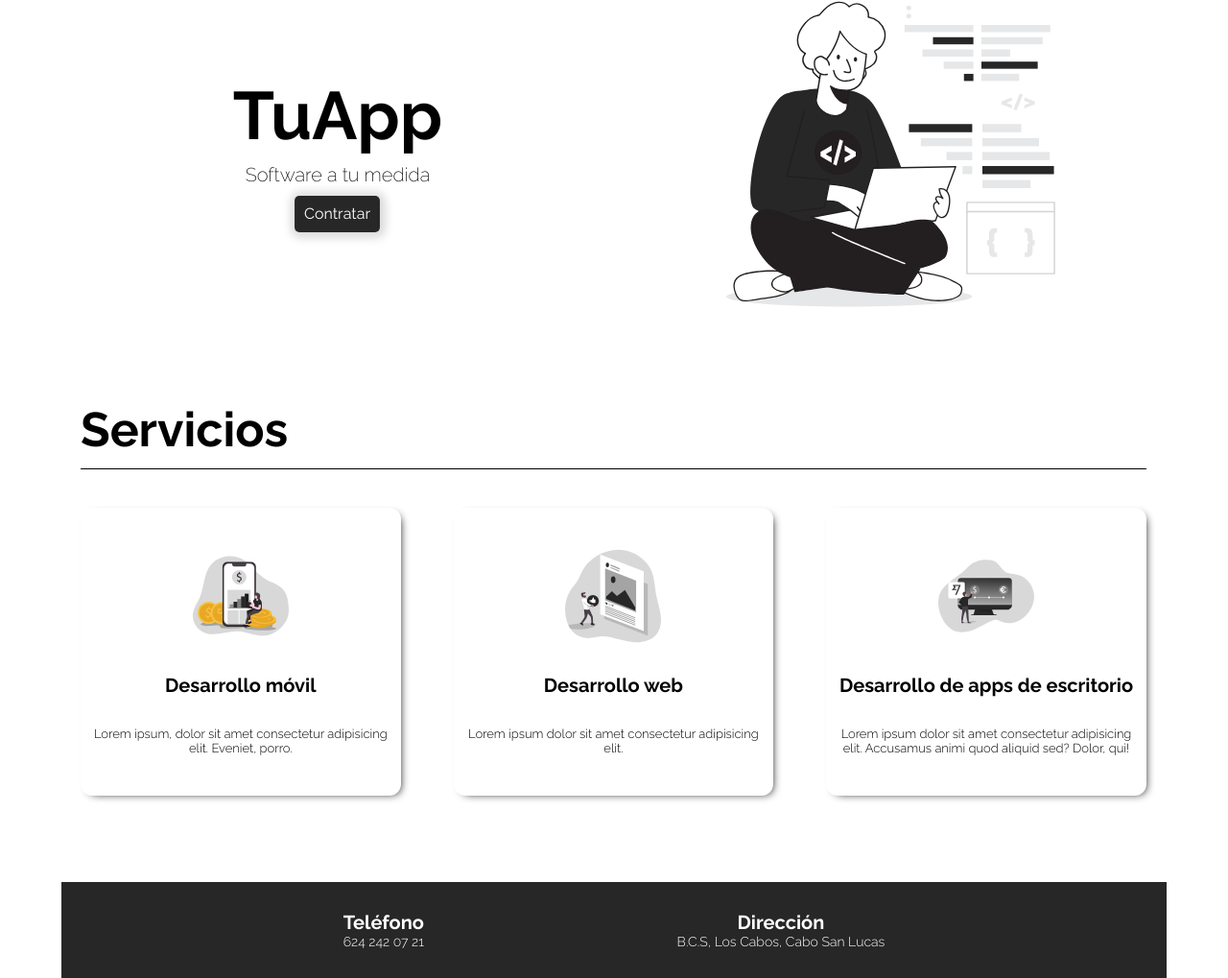
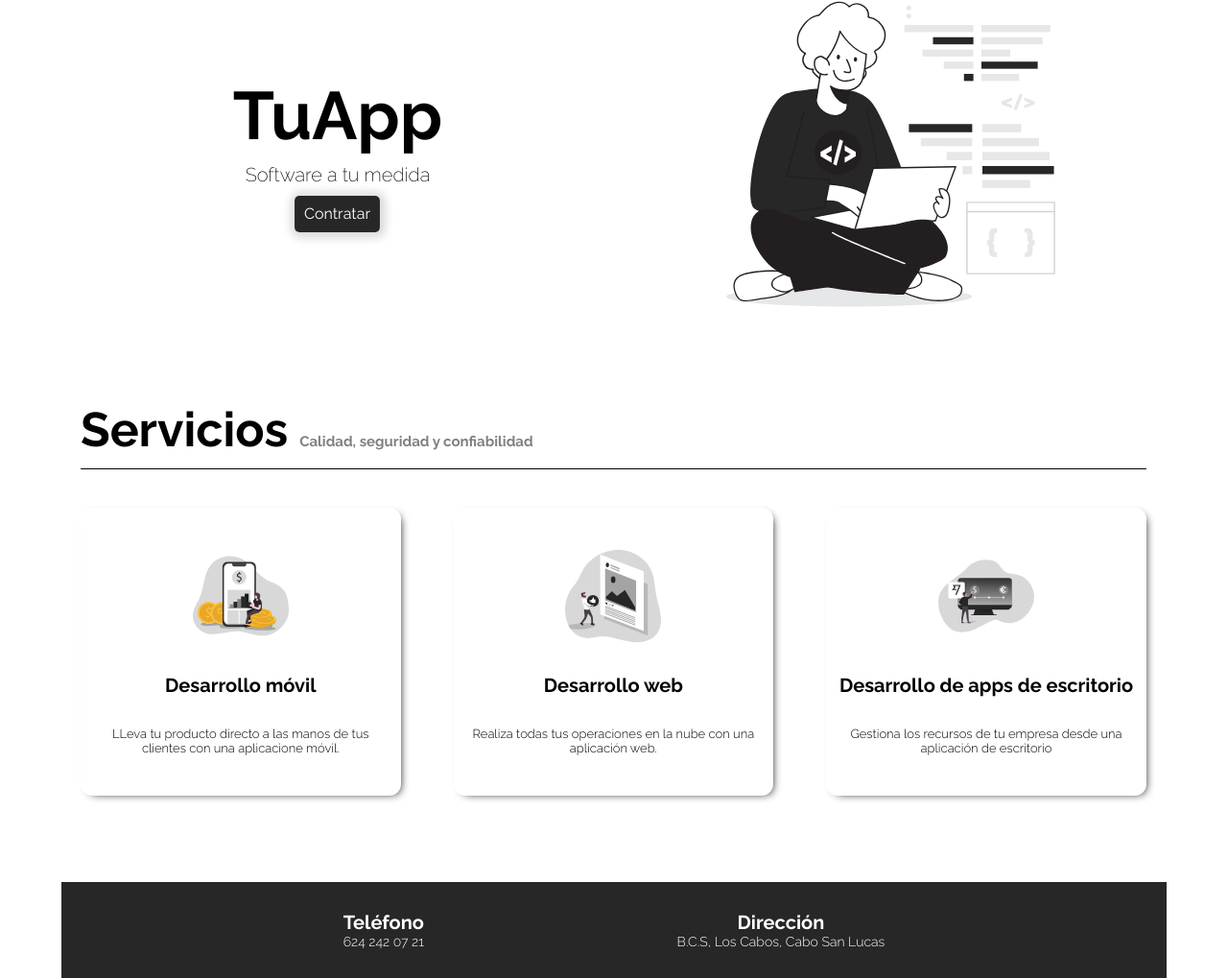
Before and after one commit to TuaApp/TuaApp.github.io, a plain HTML site: page index.html in a window 1280 px wide. Shown: the part 177-1196 px from the top of the page at 96% size. Drawn offline with Linux system fonts and the light colour scheme.

Commit message:
agregue cualidades del servicio

```diff
--- a/index.html
+++ b/index.html
@@ -40,7 +40,8 @@
 
 
                 <h1 class="text__tittle">TuApp</h1>
-                <h2 class="text__slogan">Software a tu medida</h2>
+                <h2 class="text__slogan">Software a tu medida
+                </h2>
 
                 <a class="text__btn" href="#">Contratar</a>
             </div>
@@ -52,23 +53,23 @@
 
             <div class="services">
 
-                <h2 class="services__tittle">Servicios</h2>
+                <h2 class="services__tittle">Servicios <span>Calidad, seguridad y confiabilidad</span></h2>
 
 
                 <div class="service">
                     <img src="./services/finance_app_monochromatic.svg" alt="móvil" class="service__img">
                     <h3 class="service__tittle">Desarrollo móvil</h3>
-                    <h5 class="service__description">Lorem ipsum, dolor sit amet consectetur adipisicing elit. Eveniet, porro.</h5>
+                    <h5 class="service__description">LLeva tu producto directo a las manos de tus clientes con una aplicacione móvil.</h5>
                 </div>
                 <div class="service">
                     <img src="./services/instagram_post__monochromatic.svg" alt="web" class="service__img">
                     <h3 class="service__tittle">Desarrollo web</h3>
-                    <h5 class="service__description">Lorem ipsum dolor sit amet consectetur adipisicing elit.</h5>
+                    <h5 class="service__description">Realiza todas tus operaciones en la nube con una aplicación web.</h5>
                 </div>
                 <div class="service">
                     <img src="./services/transferwise_monochromatic.svg" alt="escritorio" class="service__img">
                     <h3 class="service__tittle">Desarrollo de apps de escritorio</h3>
-                    <h5 class="service__description">Lorem ipsum dolor sit amet consectetur adipisicing elit. Accusamus animi quod aliquid sed? Dolor, qui!</h5>
+                    <h5 class="service__description">Gestiona los recursos de tu empresa desde una aplicación de escritorio</h5>
                 </div>
             </div>
 
--- a/styles/index_style.css
+++ b/styles/index_style.css
@@ -163,6 +163,10 @@ img{
 
 }
 
+.services span{
+    font-size: 15px;
+    color: gray;
+}
 
 .service{
     display: flex;
```
